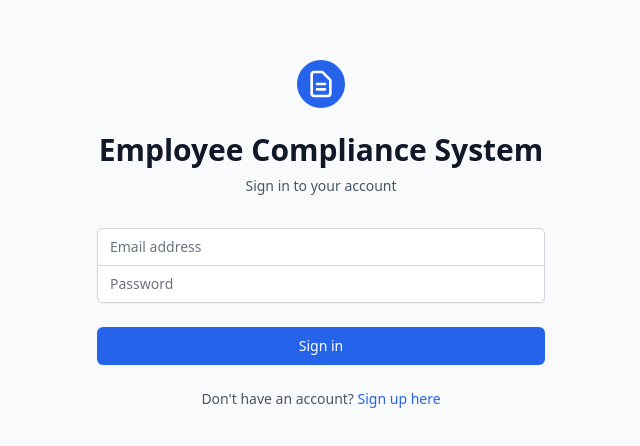
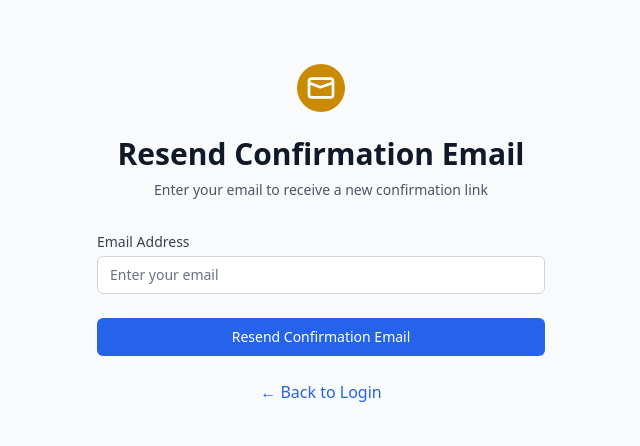
Before and after one commit to notharshu/employee-compliance-system, a React (Vite) app: page /resend-confirmation in a window 1280 px wide. Before the commit this address led to /login. Shown: the part 166-612 px from the top of the page, without its empty margins (319-959 px from the left). Built offline with nearby package versions, Linux system fonts and the light colour scheme; no server answers.

Commit message:
Add email confirmation resend functionality
- Created ResendConfirmation component for expired email links
- Added route for resend confirmation page
- Users can now request a new confirmation email if the original link expired

```diff
--- a/src/App.jsx
+++ b/src/App.jsx
@@ -5,6 +5,7 @@ import ProtectedRoute from './components/ProtectedRoute'
 import Navigation from './components/Navigation'
 import Login from './pages/Login'
 import ComprehensiveRegister from './pages/ComprehensiveRegister'
+import ResendConfirmation from './pages/ResendConfirmation'
 import EmployeeDashboard from './pages/EmployeeDashboard'
 import HRDashboard from './pages/HRDashboard'
 
@@ -17,6 +18,7 @@ function App() {
             {/* Public routes */}
             <Route path="/login" element={<Login />} />
             <Route path="/register" element={<ComprehensiveRegister />} />
+            <Route path="/resend-confirmation" element={<ResendConfirmation />} />
 
             {/* Protected routes */}
             <Route
--- /dev/null
+++ b/src/pages/ResendConfirmation.jsx
@@ -0,0 +1,102 @@
+import React, { useState } from 'react'
+import { Link } from 'react-router-dom'
+import { supabase } from '../utils/supabase'
+
+const ResendConfirmation = () => {
+  const [email, setEmail] = useState('')
+  const [loading, setLoading] = useState(false)
+  const [message, setMessage] = useState('')
+  const [error, setError] = useState('')
+
+  const handleResend = async (e) => {
+    e.preventDefault()
+    setLoading(true)
+    setError('')
+    setMessage('')
+
+    try {
+      const { error } = await supabase.auth.resend({
+        type: 'signup',
+        email: email
+      })
+
+      if (error) {
+        setError(error.message)
+      } else {
+        setMessage('Confirmation email sent! Please check your inbox.')
+      }
+    } catch (err) {
+      setError('An error occurred. Please try again.')
+    }
+
+    setLoading(false)
+  }
+
+  return (
+    <div className="min-h-screen flex items-center justify-center bg-gray-50 py-12 px-4 sm:px-6 lg:px-8">
+      <div className="max-w-md w-full space-y-8">
+        <div>
+          <div className="mx-auto h-12 w-12 bg-yellow-600 rounded-full flex items-center justify-center">
+            <svg className="h-8 w-8 text-white" fill="none" stroke="currentColor" viewBox="0 0 24 24">
+              <path strokeLinecap="round" strokeLinejoin="round" strokeWidth={2} d="M3 8l7.89 3.26a2 2 0 001.22 0L21 8M5 19h14a2 2 0 002-2V7a2 2 0 00-2-2H5a2 2 0 00-2 2v10a2 2 0 002 2z" />
+            </svg>
+          </div>
+          <h2 className="mt-6 text-center text-3xl font-extrabold text-gray-900">
+            Resend Confirmation Email
+          </h2>
+          <p className="mt-2 text-center text-sm text-gray-600">
+            Enter your email to receive a new confirmation link
+          </p>
+        </div>
+
+        <form className="mt-8 space-y-6" onSubmit={handleResend}>
+          <div>
+            <label htmlFor="email" className="block text-sm font-medium text-gray-700">
+              Email Address
+            </label>
+            <input
+              id="email"
+              name="email"
+              type="email"
+              required
+              className="mt-1 appearance-none relative block w-full px-3 py-2 border border-gray-300 placeholder-gray-500 text-gray-900 rounded-md focus:outline-none focus:ring-primary-500 focus:border-primary-500 focus:z-10 sm:text-sm"
+              placeholder="Enter your email"
+              value={email}
+              onChange={(e) => setEmail(e.target.value)}
+            />
+          </div>
+
+          {error && (
+            <div className="bg-red-50 border border-red-200 text-red-600 px-4 py-3 rounded-md text-sm">
+              {error}
+            </div>
+          )}
+
+          {message && (
+            <div className="bg-green-50 border border-green-200 text-green-600 px-4 py-3 rounded-md text-sm">
+              {message}
+            </div>
+          )}
+
+          <div>
+            <button
+              type="submit"
+              disabled={loading}
+              className="group relative w-full flex justify-center py-2 px-4 border border-transparent text-sm font-medium rounded-md text-white bg-primary-600 hover:bg-primary-700 focus:outline-none focus:ring-2 focus:ring-offset-2 focus:ring-primary-500 disabled:opacity-50 disabled:cursor-not-allowed"
+            >
+              {loading ? 'Sending...' : 'Resend Confirmation Email'}
+            </button>
+          </div>
+
+          <div className="text-center">
+            <Link to="/login" className="font-medium text-primary-600 hover:text-primary-500">
+              ← Back to Login
+            </Link>
+          </div>
+        </form>
+      </div>
+    </div>
+  )
+}
+
+export default ResendConfirmation
```
